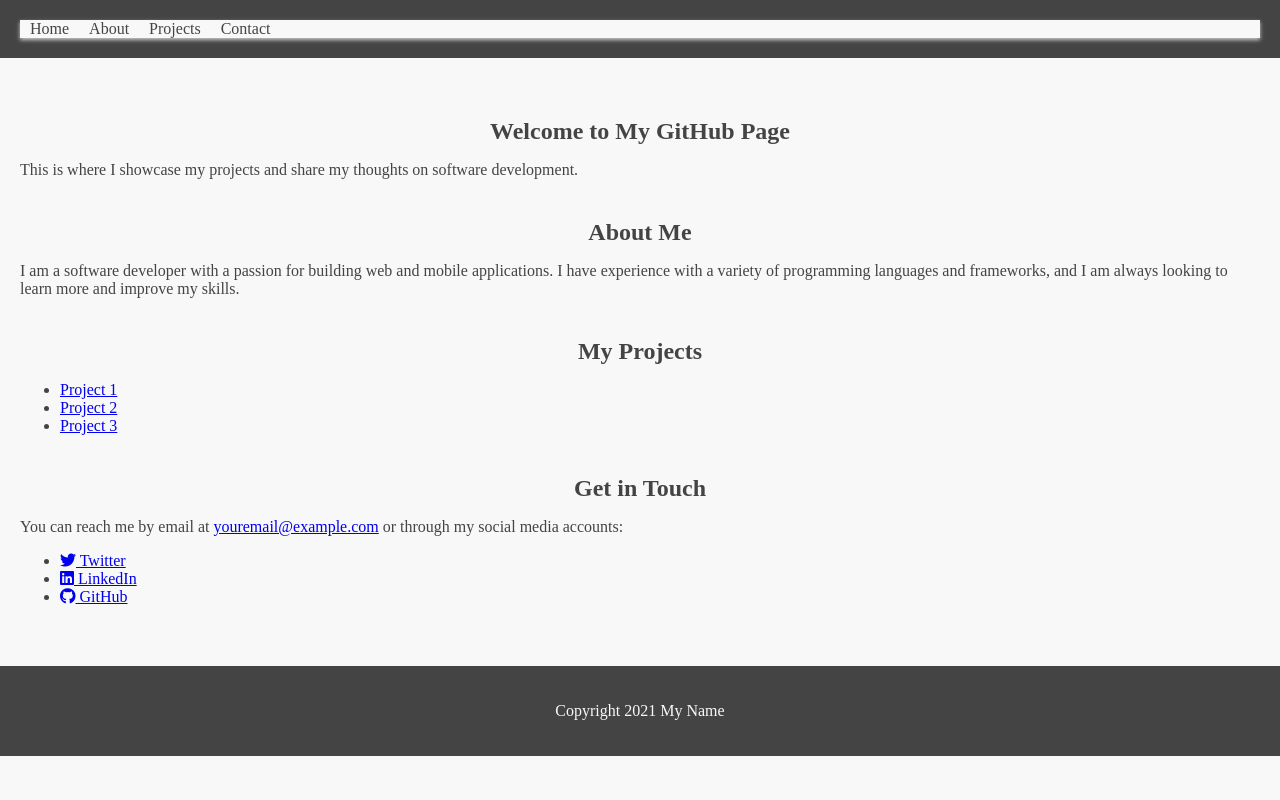
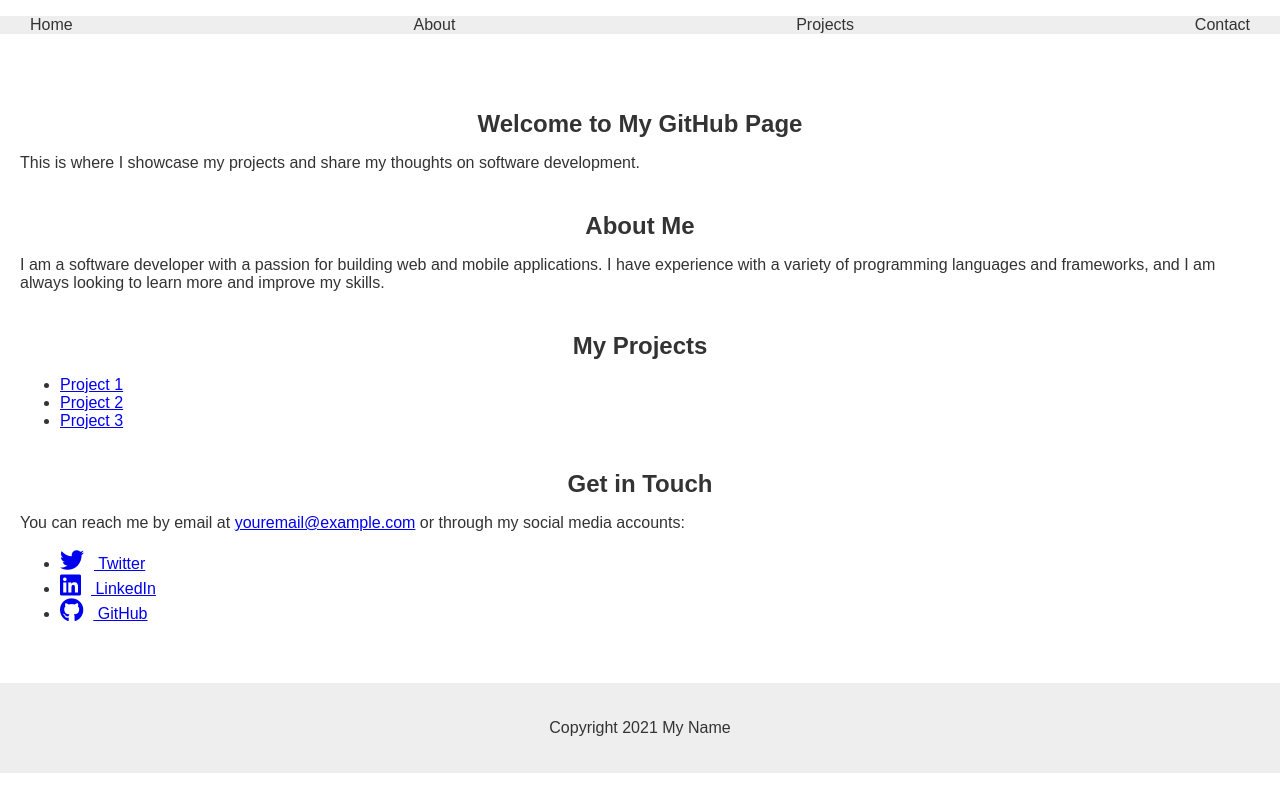
Before and after one commit to archiash/Compro, a plain HTML site: page index.html in a window 1280 px wide. Drawn offline with nearby package versions, Linux system fonts and the light colour scheme; a script that the page names is missing.

Commit message:
Update style.css

```diff
--- a/style.css
+++ b/style.css
@@ -1,36 +1,19 @@
 body {
   margin: 0;
-  font-family: "Times New Roman", serif;
-  background-color: #f8f8f8;
-  color: #444;
+  font-family: Arial, sans-serif;
+  color: #333;
 }
 
 header {
-  background-color: #444;
-  color: #f8f8f8;
-  padding: 20px;
-  text-align: center;
-}
-
-header h1 {
-  margin: 0;
-  font-size: 2em;
-  text-shadow: 2px 2px 4px #222;
-}
-
-nav {
-  display: flex;
-  justify-content: space-between;
-  align-items: center;
-  background-color: #f8f8f8;
-  box-shadow: 0 2px 4px #ccc;
+  background-color: #eee;
 }
 
 nav ul {
   list-style: none;
-  margin: 0;
-  padding: 0;
   display: flex;
+  justify-content: space-between;
+  align-items: center;
+  padding: 0 20px;
 }
 
 nav li {
@@ -39,7 +22,7 @@ nav li {
 
 nav a {
   text-decoration: none;
-  color: #444;
+  color: #333;
 }
 
 nav a:hover {
@@ -60,34 +43,12 @@ section {
 }
 
 footer {
-  background-color: #444;
-  color: #f8f8f8;
-  padding: 20px;
+  background-color: #eee;
   text-align: center;
-}
-
-.vintage {
-  background-color: #fff;
-  box-shadow: 2px 2px 4px #ccc;
   padding: 20px;
 }
 
-.vintage h3 {
-  margin: 0;
+.fa-twitter, .fa-linkedin, .fa-github {
   font-size: 1.5em;
-  text-align: center;
-  text-shadow: 2px 2px 4px #ccc;
+  margin-right: 10px;
 }
-
-.vintage p {
-  font-size: 1.2em;
-  line-height: 1.5;
-  text-indent: 50px;
-}
-
-.vintage img {
-  display: block;
-  margin: 20px auto;
-  max-width: 100%;
-  box-shadow: 2px 2px 4px #ccc;
-}
```
